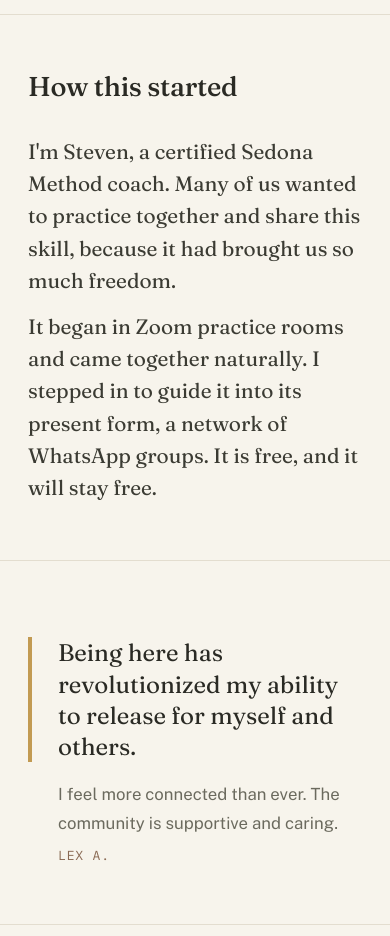
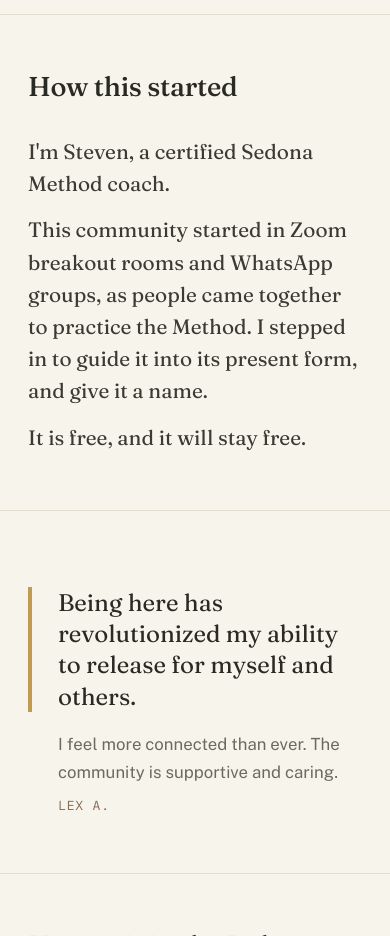
Before and after one commit to stevenrobertcarlson/releasing-community-site, a plain HTML site: page index.html in a window 390 px wide. Shown: the part 2060-2996 px from the top of the page. Drawn offline with nearby package versions, Linux system fonts and the light colour scheme.

Commit message:
How this started: new copy, mobile-friendly breaks
Co-Authored-By: Claude Sonnet 5.5 <noreply@anthropic.com>
Claude-Session: https://claude.ai/code/session_01674KjtbhpKPoNd2J4xv8Qu

```diff
--- a/index.html
+++ b/index.html
@@ -80,7 +80,7 @@ section{border-top:1px solid var(--rule)}
 
 /* sample, steward */
 .steward,.voices{padding:80px 0}
-.steward p{max-width:46ch;font-family:var(--serif);font-size:1.3rem;line-height:1.55;color:#3b3b33}
+.steward p{text-wrap:pretty;max-width:46ch;font-family:var(--serif);font-size:1.3rem;line-height:1.55;color:#3b3b33}
 .steward p+p{margin-top:14px}
 .voice{max-width:760px}
 .voice q{display:block;quotes:none;font-family:var(--serif);font-weight:400;font-size:clamp(1.5rem,3.2vw,2.15rem);line-height:1.3;color:var(--ink);padding-left:26px;border-left:4px solid var(--ochre)}
@@ -154,8 +154,9 @@ footer p+p{margin-top:10px}
   <section class="steward" aria-labelledby="steward-h">
     <div class="wrap">
       <h2 id="steward-h">How this started</h2>
-      <p>I'm Steven, a certified Sedona Method coach. Many of us wanted to practice together and share this skill, because it had brought us so much freedom.</p>
-      <p>It began in Zoom practice rooms and came together naturally. I stepped in to guide it into its present form, a network of WhatsApp groups. It is free, and it will stay free.</p>
+      <p>I'm Steven, a certified Sedona Method coach.</p>
+      <p>This community started in Zoom breakout rooms and WhatsApp groups, as people came together to practice the Method. I stepped in to guide it into its present form, and give it a name.</p>
+      <p>It is free, and it will stay free.</p>
     </div>
   </section>
 
```
